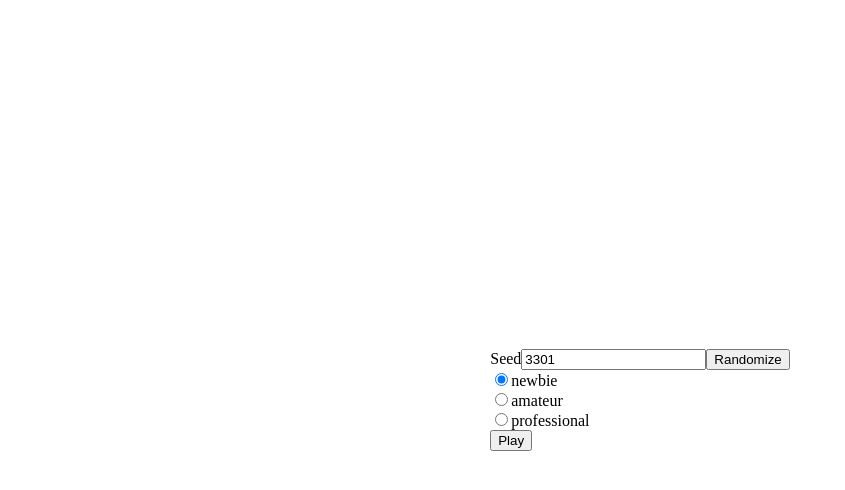
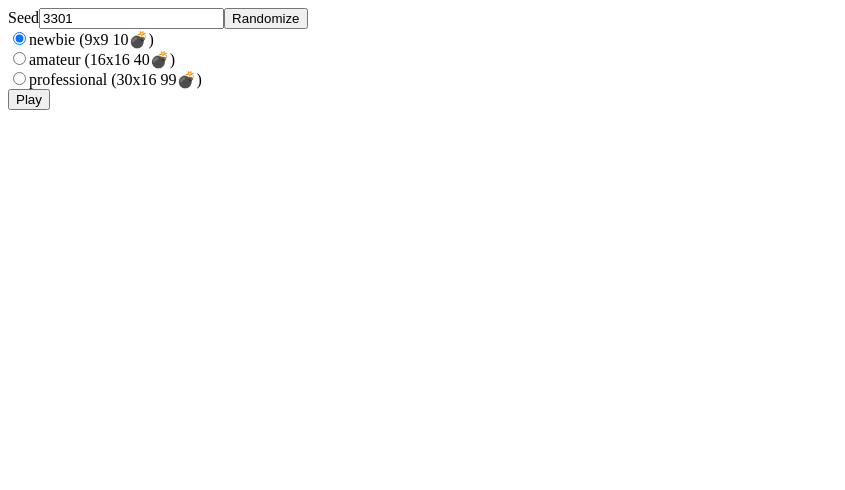
Before and after one commit to kukumberman/vue3-minesweeper, a Vue app: page / in a window 1280 px wide. Shown: the top 490 px of the page, without its empty margins (0-845 px from the left). Built offline with nearby package versions, Linux system fonts and the light colour scheme.

Commit message:
removed styling, minor changes

```diff
--- a/src/App.vue
+++ b/src/App.vue
@@ -10,17 +10,18 @@
       :key="i"
     >
       <input type="radio" :id="stage.name" :value="i" v-model="stageIndex">
-      <label :for="stage.name">{{ stage.name }}</label>
+      <label :for="stage.name">{{ formatStage(stage) }}</label>
     </section>
     <div>
       <button @click="play">Play</button>
     </div>
   </div>
   <div v-else>
+    <button @click="backToMain">Menu</button>
     <Minesweeper
       :seed="seed"
-      :x="stage.size.x"
-      :y="stage.size.y"
+      :width="stage.size.x"
+      :height="stage.size.y"
       :bombCount="stage.bombCount"
       @win="winHandler"
       @lose="loseHandler"
@@ -101,6 +102,10 @@ export default {
     },
     loseHandler() {
       alert("todo: lose logic")
+    },
+    formatStage(stage) {
+      const { name, size, bombCount } = stage
+      return `${name} (${size.x}x${size.y} ${bombCount}💣)`
     }
   },
 }
@@ -109,16 +114,5 @@ export default {
 <style>
 body {
   user-select: none;
-  height: 100vh;
-  margin: 0;
-  padding: 0;
-}
-
-#app {
-  height: 100%;
-  display: flex;
-  flex-direction: column;
-  align-items: center;
-  justify-content: center;
 }
 </style>
--- a/src/components/Minesweeper.vue
+++ b/src/components/Minesweeper.vue
@@ -1,9 +1,6 @@
 <template>
   <div>
-    <div>
-      <button @click="backToMain">Menu</button>
-      <button @click="revealCells">Reveal cells</button>
-    </div>
+    <button @click="revealCells">Reveal cells</button>
     <GridView
       :size="grid.size"
       :cells="cells"
@@ -29,11 +26,11 @@ export default {
       type: String,
       required: true
     },
-    x: {
+    width: {
       type: Number,
       required: true
     },
-    y: {
+    height: {
       type: Number,
       required: true
     },
@@ -65,7 +62,7 @@ export default {
       this.cells.forEach(cell => cell.isClicked = true)
     },
     createGrid() {
-      this.grid = new Grid(this.x, this.y)
+      this.grid = new Grid(this.width, this.height)
       this.fillEmptyCells()
       this.fillRandomBombs()
       this.calculateCellsNeighbors()
```
